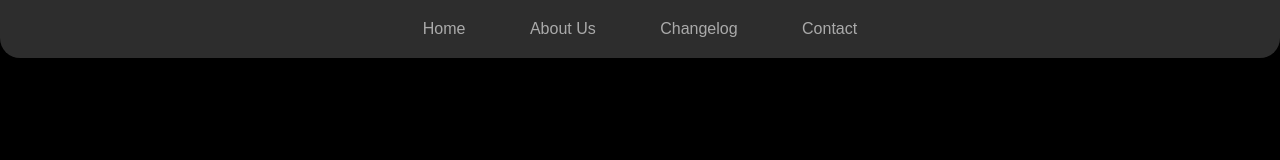
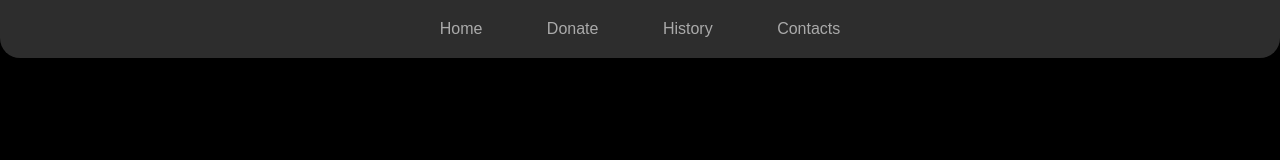
Before and after one commit to vladisserge/lisfr, a plain HTML site: page index.html in a window 1280 px wide. Shown: the top 160 px of the page. Drawn offline with Linux system fonts and the light colour scheme.

Commit message:
Update index.html

```diff
--- a/index.html
+++ b/index.html
@@ -107,9 +107,9 @@
     <!-- Меню -->
     <ul class="menu">
         <li><a href="#">Home</a></li>
-        <li><a href="#">About Us</a></li>
-        <li><a href="#">Changelog</a></li>
-        <li><a href="#">Contact</a></li>
+        <li><a href="#">Donate</a></li>
+        <li><a href="#">History</a></li>
+        <li><a href="#">Contacts</a></li>
     </ul>
 
     <!-- Содержимое страницы -->
```
